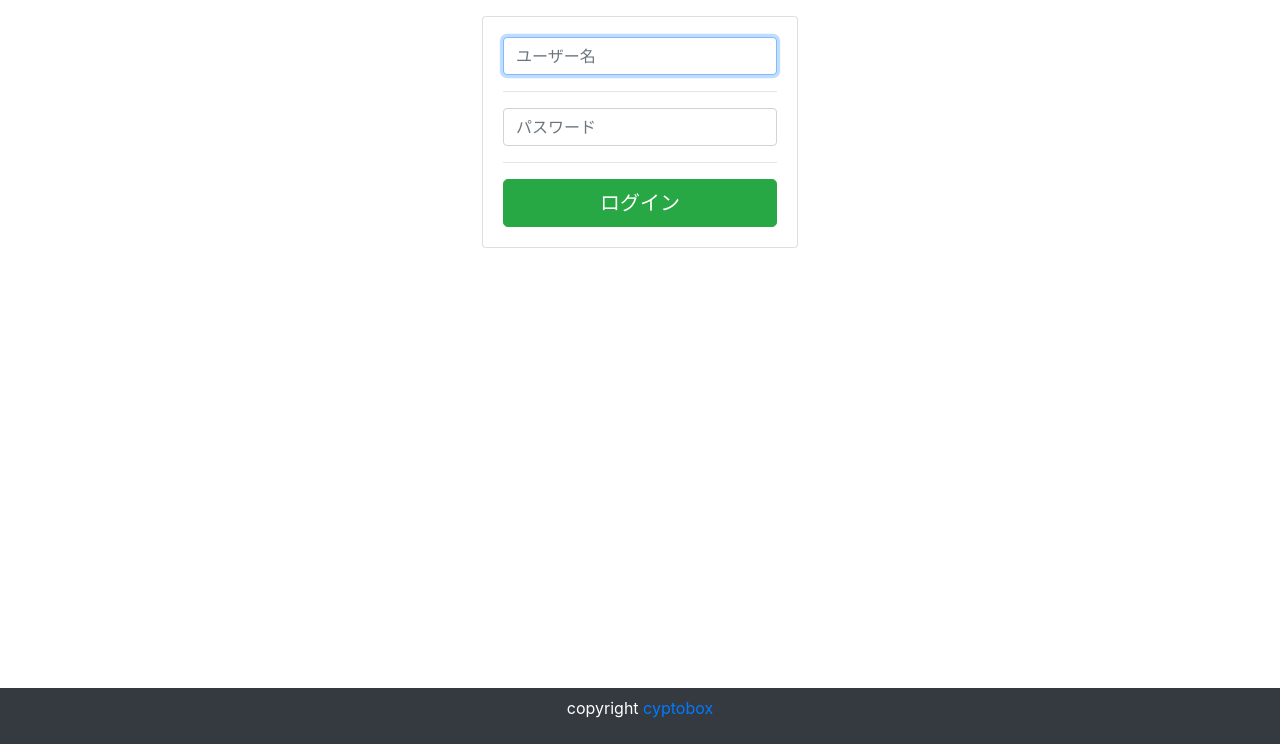
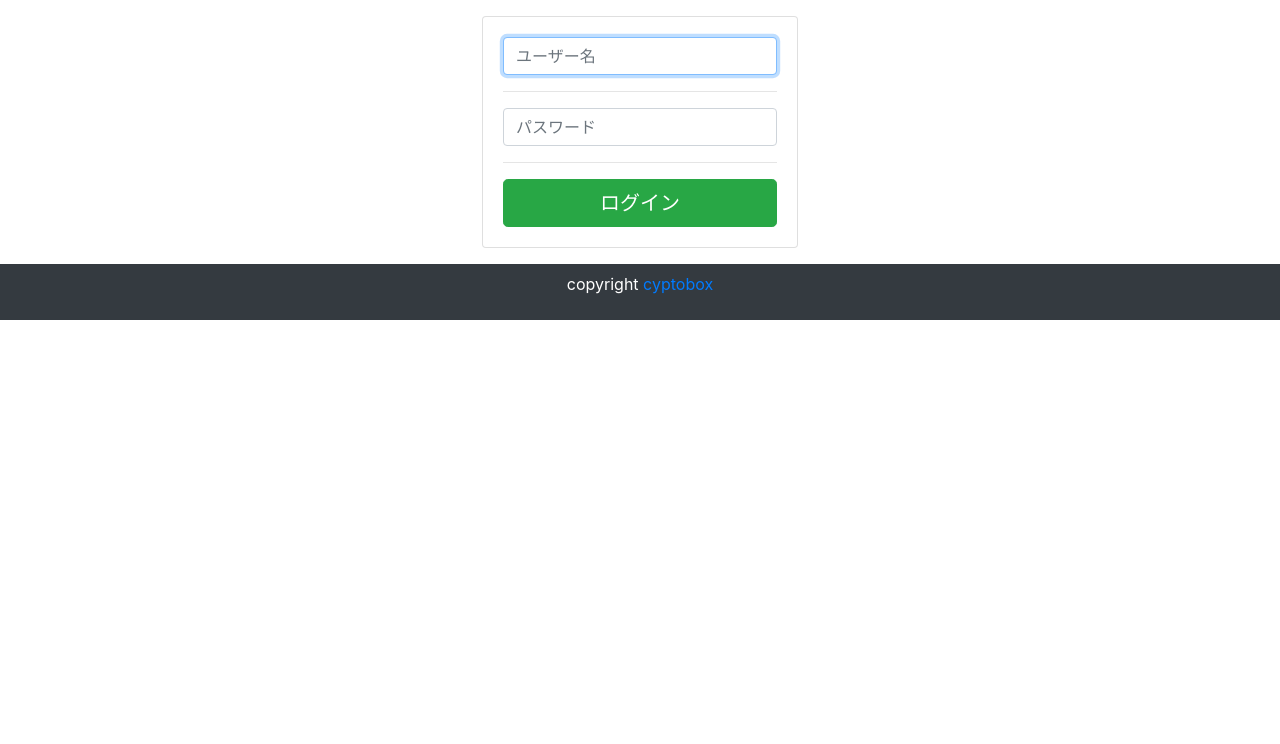
Before and after one commit to crypt0box/Django, a Django app: page /login/ in a window 1280 px wide. Shown: the part 56-800 px from the top of the page. Run offline with Django 3.2, Linux system fonts and the light colour scheme; some libraries are stand-ins or nearby versions.

Commit message:
更新：フッターをページ下部に表示

```diff
--- a/project4/ThreeLineDiary/templates/ThreeLineDiary/base.html
+++ b/project4/ThreeLineDiary/templates/ThreeLineDiary/base.html
@@ -55,12 +55,13 @@
       <div class="row">
           {% block content %}
           {% endblock %}
-        </div>
       </div>
     </div>
 
-    <footer class="fixed-bottom bg-dark text-white text-center py-2">
-      <p>copyright <a href="https://github.com/crypt0box">cyptobox</a></p>
+    <footer class="bg-dark text-white text-center py-2">
+      <div class="container">
+        <p>copyright <a href="https://github.com/crypt0box">cyptobox</a></p>
+      </div>
     </footer>
     <!-- Optional JavaScript -->
     <!-- jQuery first, then Popper.js, then Bootstrap JS -->
```
Also changed, not shown: project4/db.sqlite3, project4/images/cryptobox_muji.png (added), project4/images/cryptobox_muji_RMtk3fV.png (added).
